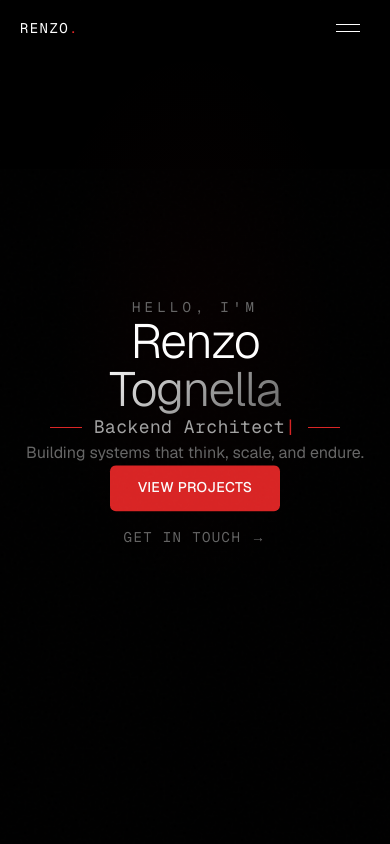
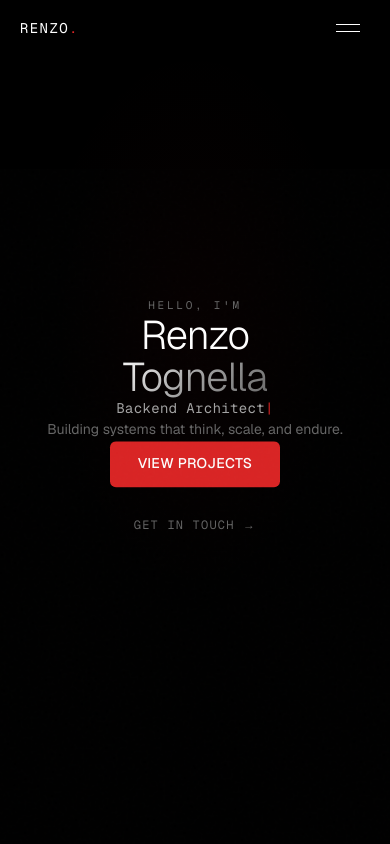
Before and after one commit to Renzo-Tognella/Portfolio, a Next.js app: page / in a window 390 px wide. Shown: the top 844 px of the page. Built offline with nearby package versions, Linux system fonts and the light colour scheme.

Commit message:
fix: hero — clamp() fluid type, svh units, container-section, mobile-first spacing, touch targets

```diff
--- a/components/sections/hero.tsx
+++ b/components/sections/hero.tsx
@@ -9,7 +9,6 @@ export default function Hero() {
   const [displayText, setDisplayText] = useState("");
   const [isDeleting, setIsDeleting] = useState(false);
 
-  // Typewriter effect for roles
   useEffect(() => {
     const currentRole = heroData.roles[roleIndex];
     let timeout: NodeJS.Timeout;
@@ -36,7 +35,6 @@ export default function Hero() {
     return () => clearTimeout(timeout);
   }, [displayText, isDeleting, roleIndex]);
 
-  // GSAP entrance animation
   useEffect(() => {
     const initGSAP = async () => {
       const gsap = (await import("gsap")).default;
@@ -44,7 +42,6 @@ export default function Hero() {
       if (!section) return;
 
       const tl = gsap.timeline({ delay: 3.8 });
-
       tl.fromTo(
         section.querySelector(".hero-greeting"),
         { y: 40, opacity: 0 },
@@ -75,7 +72,7 @@ export default function Hero() {
           "-=0.3"
         )
         .fromTo(
-          section.querySelector(".hero-scroll-indicator"),
+          section.querySelector(".hero-scroll"),
           { opacity: 0 },
           { opacity: 1, duration: 1, ease: "power2.out" },
           "-=0.2"
@@ -89,9 +86,9 @@ export default function Hero() {
     <section
       ref={sectionRef}
       id="hero"
-      className="section-void relative flex min-h-screen items-center justify-center overflow-hidden px-6"
+      className="section-void relative flex min-h-[100svh] items-center justify-center overflow-hidden"
     >
-      {/* Background radial gradient */}
+      {/* Background glow */}
       <div
         className="pointer-events-none absolute inset-0"
         style={{
@@ -100,8 +97,8 @@ export default function Hero() {
         }}
       />
 
-      {/* Grid lines (decorative) */}
-      <div className="pointer-events-none absolute inset-0 opacity-[0.02]">
+      {/* Decorative grid */}
+      <div className="pointer-events-none absolute inset-0 opacity-[0.015]">
         <div
           className="h-full w-full"
           style={{
@@ -112,14 +109,16 @@ export default function Hero() {
         />
       </div>
 
-      <div className="relative z-10 mx-auto max-w-5xl text-center">
+      <div className="container-section relative z-10 py-24 text-center sm:py-32">
         {/* Greeting */}
-        <p className="hero-greeting font-mono text-sm tracking-[0.3em] uppercase text-[#666] md:text-base">
+        <p className="hero-greeting font-mono text-[11px] tracking-[0.25em] uppercase text-[#666] sm:text-xs">
           {heroData.greeting}
         </p>
 
-        {/* Name */}
-        <h1 className="hero-name mt-6 text-5xl font-light tracking-tight text-white sm:text-7xl lg:text-8xl xl:text-9xl">
+        {/* Name — Apple-style display type */}
+        <h1
+          className="hero-name mt-4 text-[clamp(2.5rem,8vw,7rem)] font-light leading-[1.05] tracking-[-0.02em] text-white sm:mt-6"
+        >
           {heroData.name.split(" ")[0]}
           <br />
           <span className="text-gradient-cinematic">
@@ -128,28 +127,28 @@ export default function Hero() {
         </h1>
 
         {/* Typewriter role */}
-        <div className="hero-role mt-8 flex items-center justify-center gap-3">
-          <span className="inline-block h-[1px] w-8 bg-[#dc2626]" />
-          <span className="font-mono text-lg tracking-wide text-[#a3a3a3] md:text-xl">
+        <div className="hero-role mt-6 flex items-center justify-center gap-3 sm:mt-8">
+          <span className="hidden h-px w-6 bg-[#dc2626] sm:block" />
+          <span className="font-mono text-sm tracking-wide text-[#a3a3a3] sm:text-base">
             {displayText}
             <span className="animate-pulse text-[#dc2626]">|</span>
           </span>
-          <span className="inline-block h-[1px] w-8 bg-[#dc2626]" />
+          <span className="hidden h-px w-6 bg-[#dc2626] sm:block" />
         </div>
 
         {/* Tagline */}
-        <p className="hero-tagline mt-6 text-base text-[#666] md:text-lg">
+        <p className="hero-tagline mt-4 text-sm leading-relaxed text-[#666] sm:mt-5 sm:text-base">
           {heroData.tagline}
         </p>
 
         {/* CTAs */}
-        <div className="hero-cta mt-12 flex flex-col items-center gap-4 sm:flex-row sm:justify-center">
+        <div className="hero-cta mt-8 flex flex-col items-center gap-4 sm:mt-10 sm:flex-row sm:justify-center">
           <a href={heroData.cta.primary.href} className="magnetic-btn">
             {heroData.cta.primary.label}
           </a>
           <a
             href={heroData.cta.secondary.href}
-            className="font-mono text-sm tracking-widest uppercase text-[#666] transition-colors hover:text-white"
+            className="flex min-h-[44px] items-center font-mono text-xs tracking-[0.1em] uppercase text-[#666] transition-colors hover:text-white sm:text-sm"
           >
             {heroData.cta.secondary.label} &rarr;
           </a>
@@ -157,17 +156,15 @@ export default function Hero() {
       </div>
 
       {/* Scroll indicator */}
-      <div className="hero-scroll-indicator absolute bottom-12 left-1/2 -translate-x-1/2">
-        <div className="flex flex-col items-center gap-3">
-          <span className="font-mono text-[10px] tracking-[0.3em] uppercase text-[#444]">
+      <div className="hero-scroll absolute bottom-8 left-1/2 -translate-x-1/2 sm:bottom-10">
+        <div className="flex flex-col items-center gap-2">
+          <span className="font-mono text-[9px] tracking-[0.25em] uppercase text-[#444]">
             Scroll
           </span>
-          <div className="h-12 w-[1px] overflow-hidden bg-[#222]">
+          <div className="h-10 w-px overflow-hidden bg-[#222]">
             <div
               className="h-full w-full bg-[#dc2626]"
-              style={{
-                animation: "scrollDown 2s ease-in-out infinite",
-              }}
+              style={{ animation: "scrollDown 2s ease-in-out infinite" }}
             />
           </div>
         </div>
```
